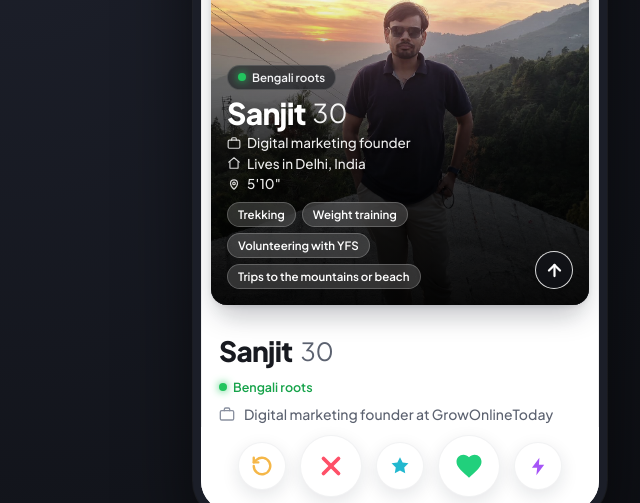
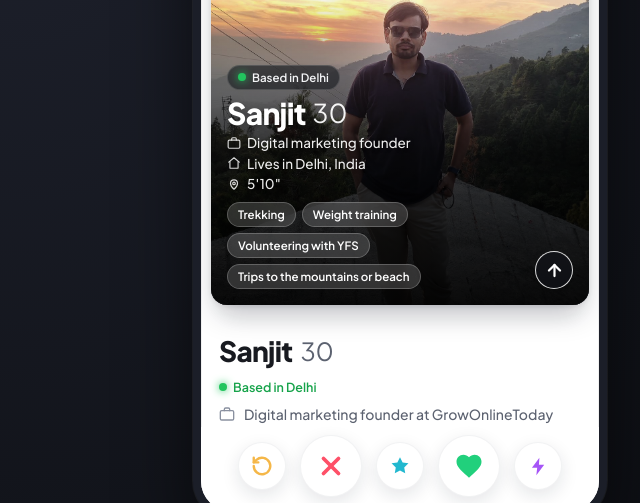
Before and after one commit to sanjitchak/biosanjit, a plain HTML site: page date-me/index.html in a window 1280 px wide. Shown: the part 261-764 px from the top of the page, 240-880 px from the left. Drawn offline with Linux system fonts and the light colour scheme.

Commit message:
Keep Date Me profile focused on dating

```diff
--- a/date-me/index.html
+++ b/date-me/index.html
@@ -1526,38 +1526,21 @@
         "fullName": "Sanjit Chakrabarti",
         "age": 30,
         "verified": false,
-        "activeStatus": "Bengali roots",
+        "activeStatus": "Based in Delhi",
         "jobTitle": "Digital marketing founder",
         "company": "GrowOnlineToday",
-        "education": "Computer science engineering at SRSIT, Bangalore",
         "location": "Lives in Delhi, India",
         "distance": "5′10″",
-        "lookingFor": "I’d like to meet a well-educated woman who’s open to settling in Delhi.",
-        "bio": "I run my own digital marketing firm from my home, in my own flat in Delhi. Away from work, I’m happiest lifting weights or heading for the mountains.",
+        "lookingFor": "I’d like to meet someone in Delhi, get to know each other, and see where it goes.",
+        "bio": "I run a digital marketing firm in Delhi. Away from work, I’m happiest lifting weights or heading for the mountains.",
         "essentials": [
           {
             "icon": "💼",
-            "text": "I run GrowOnlineToday from my own flat in Delhi."
-          },
-          {
-            "icon": "🎓",
-            "text": "Computer science engineering at SRSIT, Bangalore"
-          },
-          {
-            "icon": "📍",
-            "text": "Delhi, India"
+            "text": "I run GrowOnlineToday in Delhi."
           },
           {
             "icon": "🗣️",
             "text": "Bengali, Hindi and English"
-          },
-          {
-            "icon": "🎂",
-            "text": "Born 3 June 1996"
-          },
-          {
-            "icon": "🏡",
-            "text": "Bengali Hindu"
           }
         ],
         "interests": [
@@ -1570,20 +1553,16 @@
         ],
         "prompts": [
           {
-            "question": "Work and education",
-            "answer": "I studied computer science engineering at SRSIT in Bangalore under Visvesvaraya Technological University (VTU). I went to Salwan Public School in Mayur Vihar and KCMS in Kalyani. After college, I started GrowOnlineToday, my digital marketing and business growth consultancy. My annual income is ₹15–20 lakh."
+            "question": "My kind of weekend",
+            "answer": "A trek, a good workout, or a trip to the mountains or the beach."
           },
           {
-            "question": "Outside work",
-            "answer": "I enjoy trekking and weight training. I sometimes volunteer with YFS, an NGO. I’m non-vegetarian and enjoy Bengali, South Indian, and Chinese food. I read business and personal development books, including Pitch Anything and Never Split the Difference. I usually dress casually and enjoy trips to the mountains or the beach."
+            "question": "Something I’m into lately",
+            "answer": "I enjoy business and personal development books. Pitch Anything and Never Split the Difference are two I’ve read."
           },
           {
-            "question": "Marriage and horoscope details",
-            "answer": "I’ve never been married. I was born in Sonipat, Haryana, at 4:32 p.m. My gotra is Kashyap, my rashi is Dhanu, my nakshatra is Moola, and my gon is Debari. A horoscope match is optional for me."
-          },
-          {
-            "question": "My family",
-            "answer": "I come from a nuclear Bengali family with roots in Naihati, West Bengal. My father has a corporate job in Malaysia, my mother is a homemaker, and my sister works in bioinformatics at a company in Bangalore. I live on my own in Delhi and speak Bengali, Hindi, and English."
+            "question": "What I make time for",
+            "answer": "Trekking, weight training, and sometimes volunteering with YFS."
           }
         ],
         "photos": [
```
